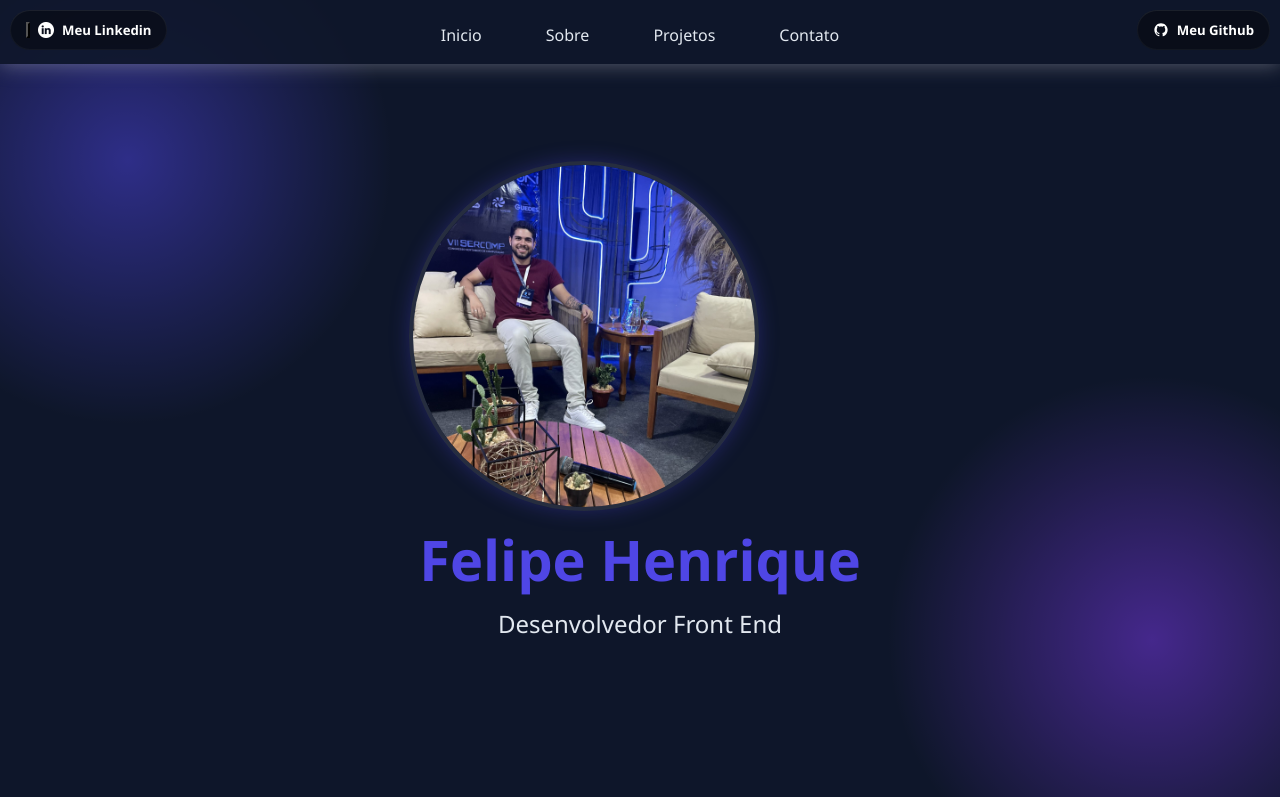
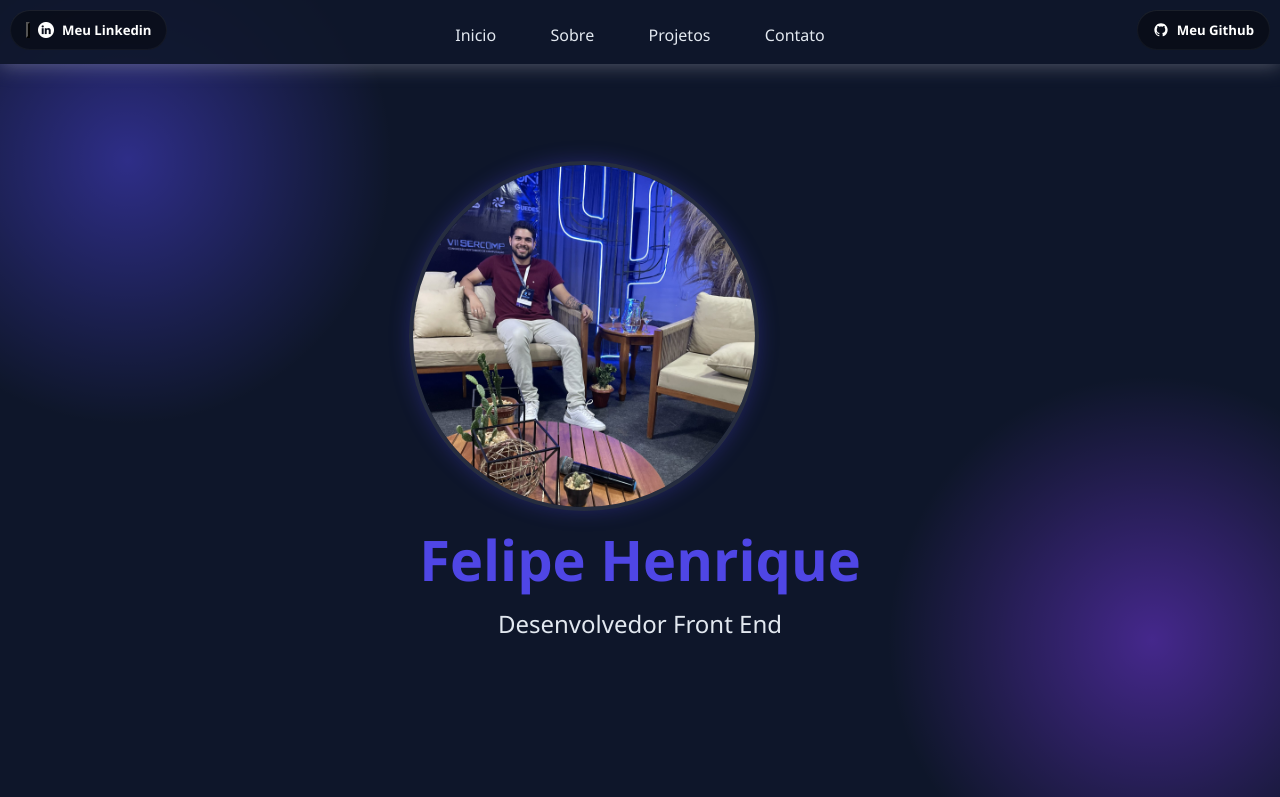
Before and after one commit to FelipeHM-code/felipe-portifolio, a plain HTML site: page index.html in a window 1280 px wide. Shown: the top 797 px of the page. Drawn offline with Linux system fonts and the light colour scheme.

Commit message:
Melhorando a barra de navecao no mobile

```diff
--- a/src/styles/styles.css
+++ b/src/styles/styles.css
@@ -41,7 +41,7 @@ body {
   color: var(--claro);
   font-weight: 500;
   position: relative;
-  padding: 0.5rem;
+  padding: 0.2rem;
 }
 
 .cabecalho {
```
